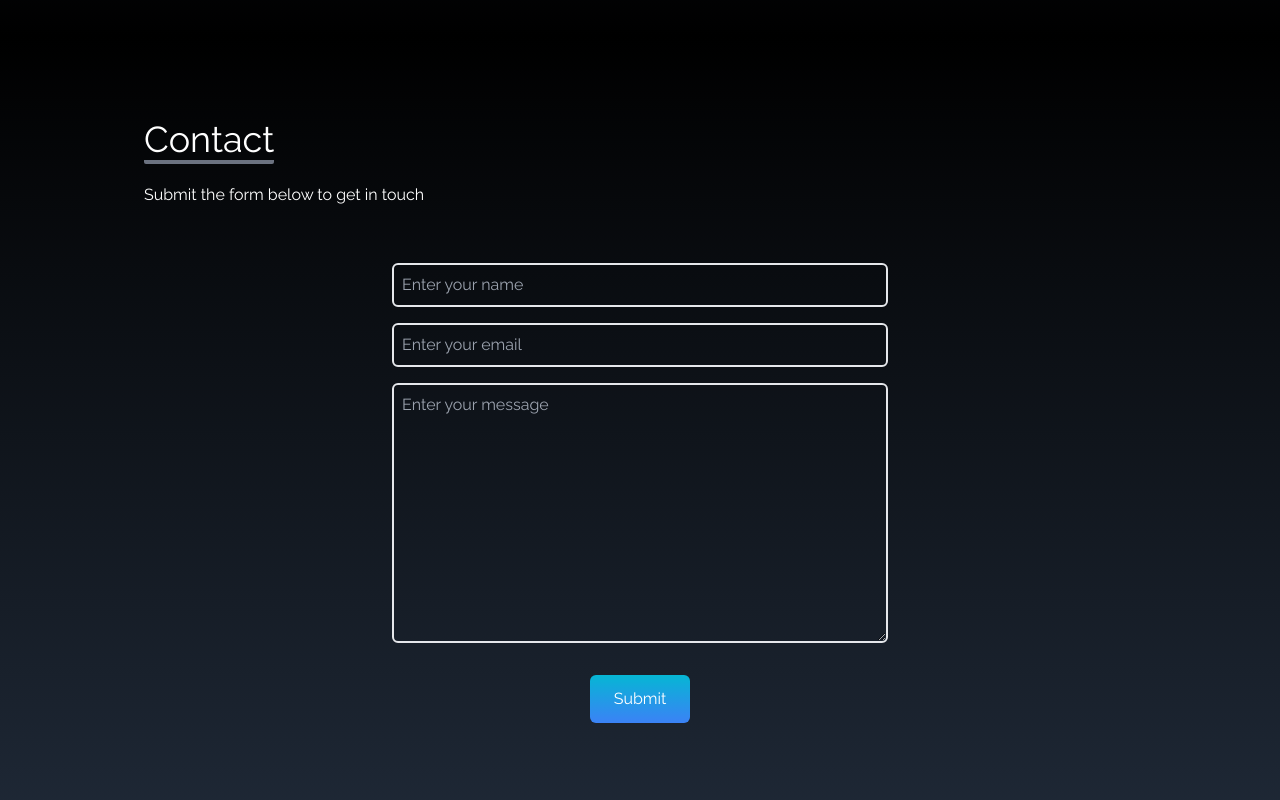
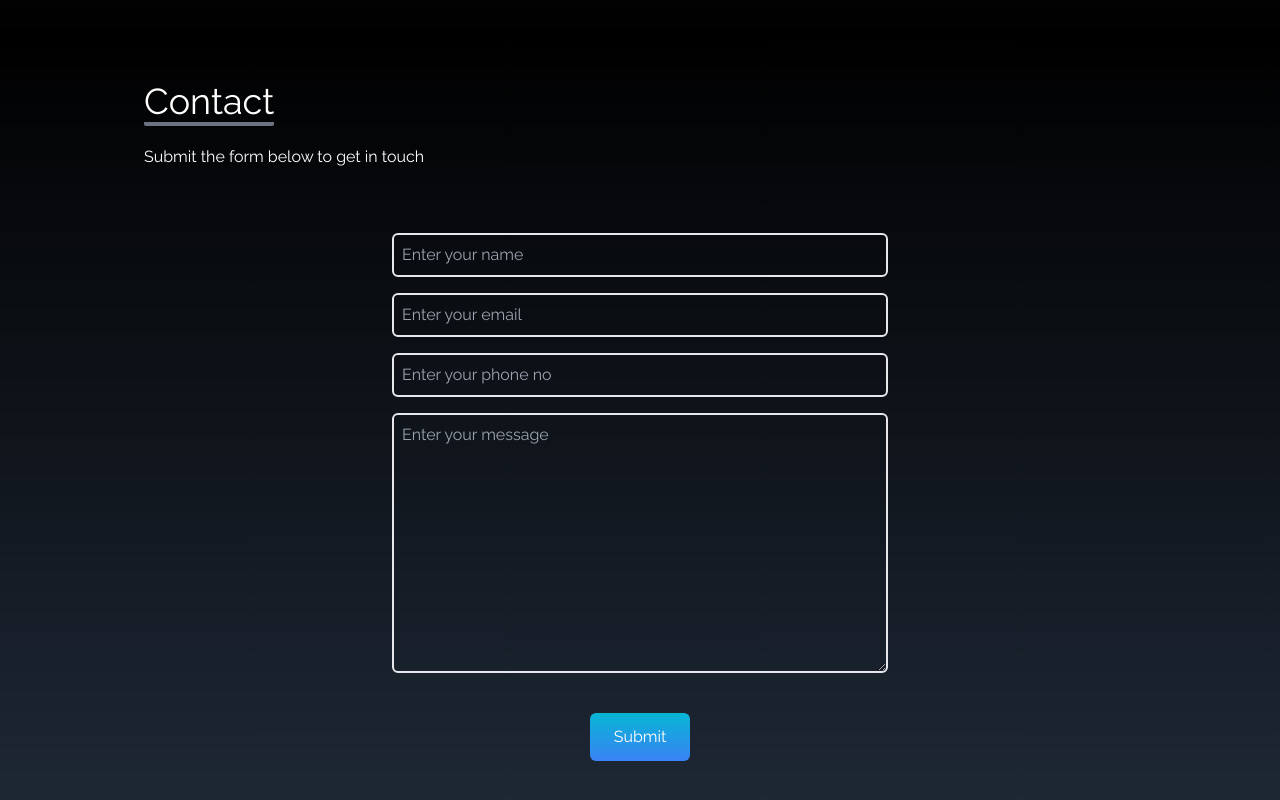
Before and after one commit to ShreyasDongare/ShreyasPortfolio, a React (Create React App) app: page / in a window 1280 px wide. Shown: the part 3163-3963 px from the top of the page. Built offline with nearby package versions, Linux system fonts and the light colour scheme.

Commit message:
portfolio z-index bug fix and required attribute in form

```diff
--- a/src/components/Contact.jsx
+++ b/src/components/Contact.jsx
@@ -22,19 +22,28 @@ const Contact = () => {
           <form
             action="https://getform.io/f/79f09a89-16a3-442f-bc4e-b273f1b4647f"
             className="flex flex-col w-full mx-auto md:w-1/2"
-            method='POST'
+            method="POST"
           >
             <input
               type="text"
               name="name"
               placeholder="Enter your name"
-              className="p-2 bg-transparent border-2 rounded-md text-white focus:outline-none focus:border-cyan-600"
+              className=" my-2 p-2 bg-transparent border-2 rounded-md text-white focus:outline-none focus:border-cyan-500 duration-500"
+              required
+            />
+            <input
+              type="email"
+              name="email"
+              placeholder="Enter your email"
+              className="my-2 p-2 bg-transparent border-2 rounded-md text-white focus:outline-none focus:border-cyan-500 duration-500"
+              required
             />
             <input
               type="text"
-              name="email"
-              placeholder="Enter your email"
-              className="my-4 p-2 bg-transparent border-2 rounded-md text-white focus:outline-none  focus:border-cyan-600"
+              name="contact"
+              placeholder="Enter your phone no"
+              className=" my-2 p-2 bg-transparent border-2 rounded-md text-white focus:outline-none focus:border-cyan-500 duration-500"
+              required
             />
 
             <textarea
@@ -43,9 +52,13 @@ const Contact = () => {
               cols="30"
               rows="10"
               placeholder="Enter your message "
-              className="p-2 bg-transparent border-2 rounded-md text-white focus:outline-none  focus:border-cyan-600"
+              className=" my-2 p-2 bg-transparent border-2 rounded-md text-white focus:outline-none  focus:border-cyan-500 duration-500"
+              required
             ></textarea>
-            <button type='submit' className="text-white bg-gradient-to-b from-cyan-500 to-blue-500 px-6 py-3 my-8 mx-auto flex items-center rounded-md hover:scale-105 duration-300 ">
+            <button
+              type="submit"
+              className="text-white bg-gradient-to-b from-cyan-500 to-blue-500 px-6 py-3 my-8 mx-auto flex items-center rounded-md hover:scale-105 duration-300 "
+            >
               Submit
             </button>
           </form>
--- a/src/components/Navbar.jsx
+++ b/src/components/Navbar.jsx
@@ -62,7 +62,7 @@ const [nav, setNav]= useState(false)
                 )}
       </div>
       {nav && (
-        <ul className=" flex flex-col justify-center items-center absolute top-0 left-0 w-full h-screen bg-gradient-to-b from-black to-gray-700 text-gray-500 md:hidden">
+        <ul className="  flex flex-col justify-center items-center absolute top-0 left-0 w-full h-screen bg-gradient-to-b from-black to-gray-700 text-gray-500 md:hidden">
           {links.map(({ id, link }) => {
             return (
               <li
--- a/src/components/Portflio.jsx
+++ b/src/components/Portflio.jsx
@@ -38,7 +38,7 @@ const Portflio = () => {
                            alt=""
                            className="object-cover h-3/4 rounded-md duration-200 hover:scale-105"
                          />
-                         <div className="flex item-center justify-center">
+                         <div className="flex -z-10 item-center justify-center">
                            <button className="w-1/2 px-6 py-3 duration-200 scale-105">
                              Demo
                            </button>
```
